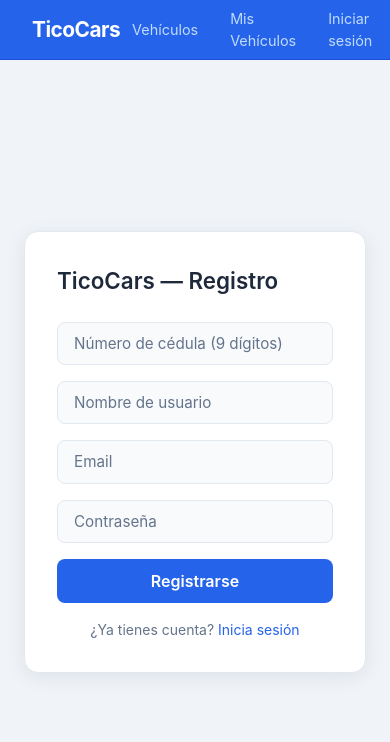
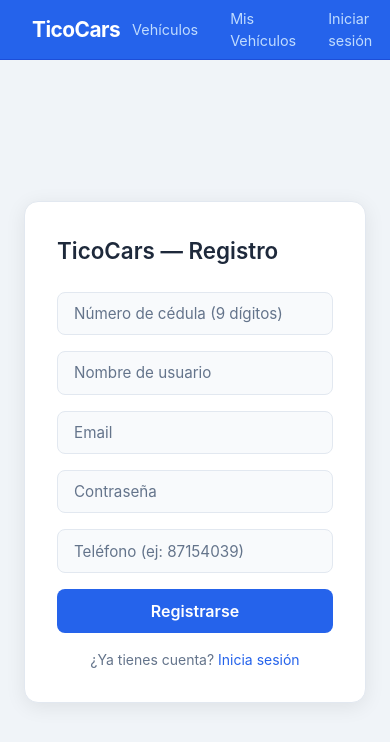
Before and after one commit to xaviferzun/ticocars2_client, a React (Vite) app: page /register in a window 390 px wide. Shown: the top 742 px of the page. Built offline with nearby package versions, Linux system fonts and the light colour scheme.

Commit message:
feature/KAN-63 Phone input field to register form

```diff
--- a/src/pages/Register.jsx
+++ b/src/pages/Register.jsx
@@ -8,6 +8,7 @@
     email: "",
     password: "",
     cedula: "",
+    phone: "", //KAN-63 For verificartion
   });
 
   //State to show the name autocompleted from the padron
@@ -114,6 +115,13 @@
             value={userInput.password}
             onChange={handleChange}
           />
+          <input
+            type="tel"
+            name="phone"
+            placeholder="Teléfono (ej: 87154039)"
+            value={userInput.phone}
+            onChange={handleChange}
+          />
           <button type="submit" disabled={loading}>
             {loading ? "Procesando..." : "Registrarse"}
           </button>
```
